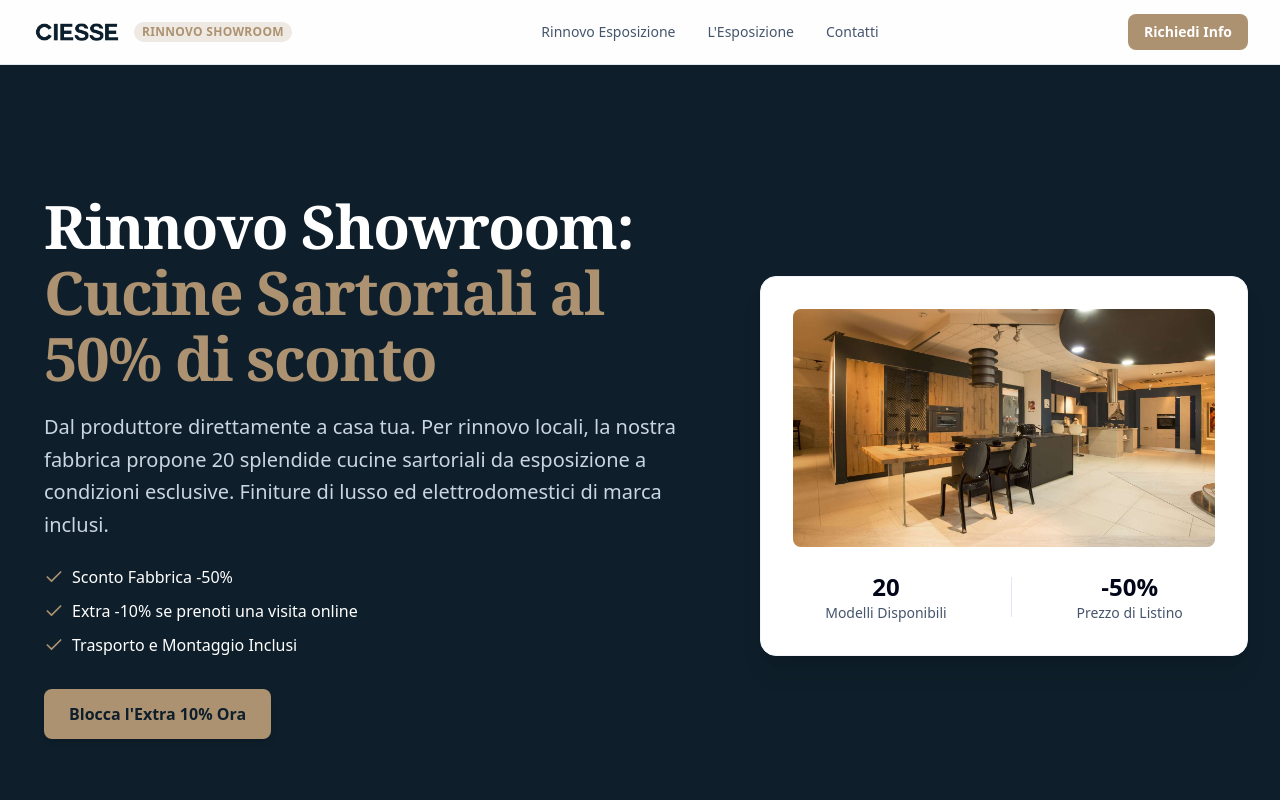
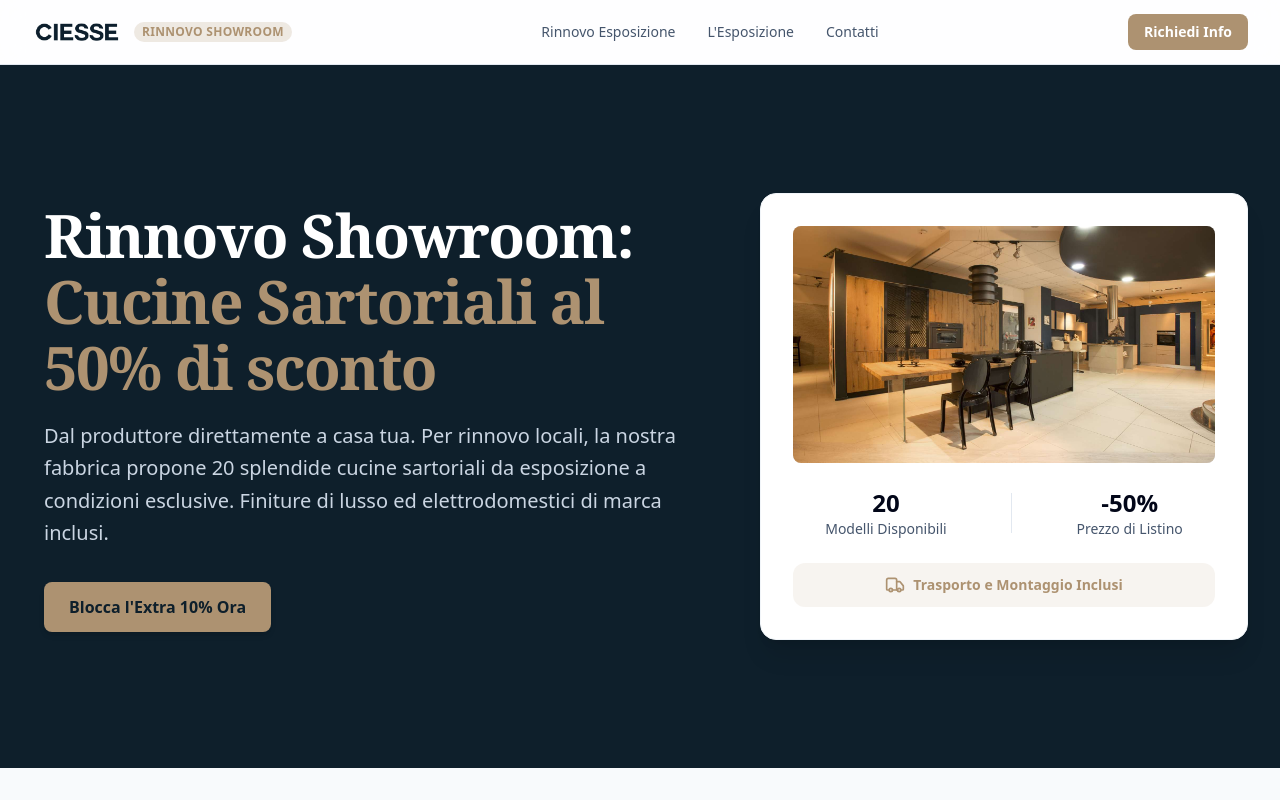
Before and after one commit to CreativiaStudio/ciessehome, a Next.js app: page / in a window 1280 px wide. Shown: the top 800 px of the page. Built offline with nearby package versions, Linux system fonts and the light colour scheme.

Commit message:
style: Spostata info Trasporto e Montaggio Inclusi nel banner destro e rimossa la lista punti sinistra

```diff
--- a/app/page.tsx
+++ b/app/page.tsx
@@ -4,7 +4,7 @@ import React, { useState } from "react";
 import { v4 as uuidv4 } from "uuid";
 import { motion } from "framer-motion";
 import Script from "next/script";
-import { Play, X, Star, Check, ArrowRight, ShieldCheck, Clock, Flame, ChevronRight, Menu, Send, MapPin, Phone, Mail, User, Maximize2, ChefHat, Calendar } from "lucide-react";
+import { Play, X, Star, Check, ArrowRight, ShieldCheck, Clock, Flame, ChevronRight, Menu, Send, MapPin, Phone, Mail, User, Maximize2, ChefHat, Calendar, Truck } from "lucide-react";
 import { kitchens } from "./data/kitchens";
 
 const VideoPlayer = ({ src }: { src: string }) => {
@@ -248,11 +248,6 @@ export default function Home() {
                 <p className="mt-4 text-base text-slate-300 sm:mt-5 sm:text-xl lg:text-lg xl:text-xl leading-relaxed">
                   Dal produttore direttamente a casa tua. Per rinnovo locali, la nostra fabbrica propone {kitchens.length} splendide cucine sartoriali da esposizione a condizioni esclusive. Finiture di lusso ed elettrodomestici di marca inclusi.
                 </p>
-                <div className="mt-6 flex flex-col gap-2.5 text-sm sm:text-base text-white font-medium">
-                  <div className="flex items-center gap-2"><Check className="w-5 h-5 text-[#ad9271]" /> Sconto Fabbrica -50%</div>
-                  <div className="flex items-center gap-2"><Check className="w-5 h-5 text-[#ad9271]" /> Extra -10% se prenoti una visita online</div>
-                  <div className="flex items-center gap-2"><Check className="w-5 h-5 text-[#ad9271]" /> Trasporto e Montaggio Inclusi</div>
-                </div>
                 <div className="mt-8 sm:max-w-lg sm:mx-auto sm:text-center lg:text-left lg:mx-0">
                   <a
                     href="#contact"
@@ -282,6 +277,9 @@ export default function Home() {
                       <span className="block text-2xl font-bold text-slate-950">-50%</span>
                       Prezzo di Listino
                     </div>
+                  </div>
+                  <div className="mt-6 bg-[#ad9271]/10 rounded-xl p-3 flex items-center justify-center gap-2 text-[#ad9271] font-bold text-sm">
+                    <Truck className="w-5 h-5" /> Trasporto e Montaggio Inclusi
                   </div>
                 </motion.div>
               </div>
```
